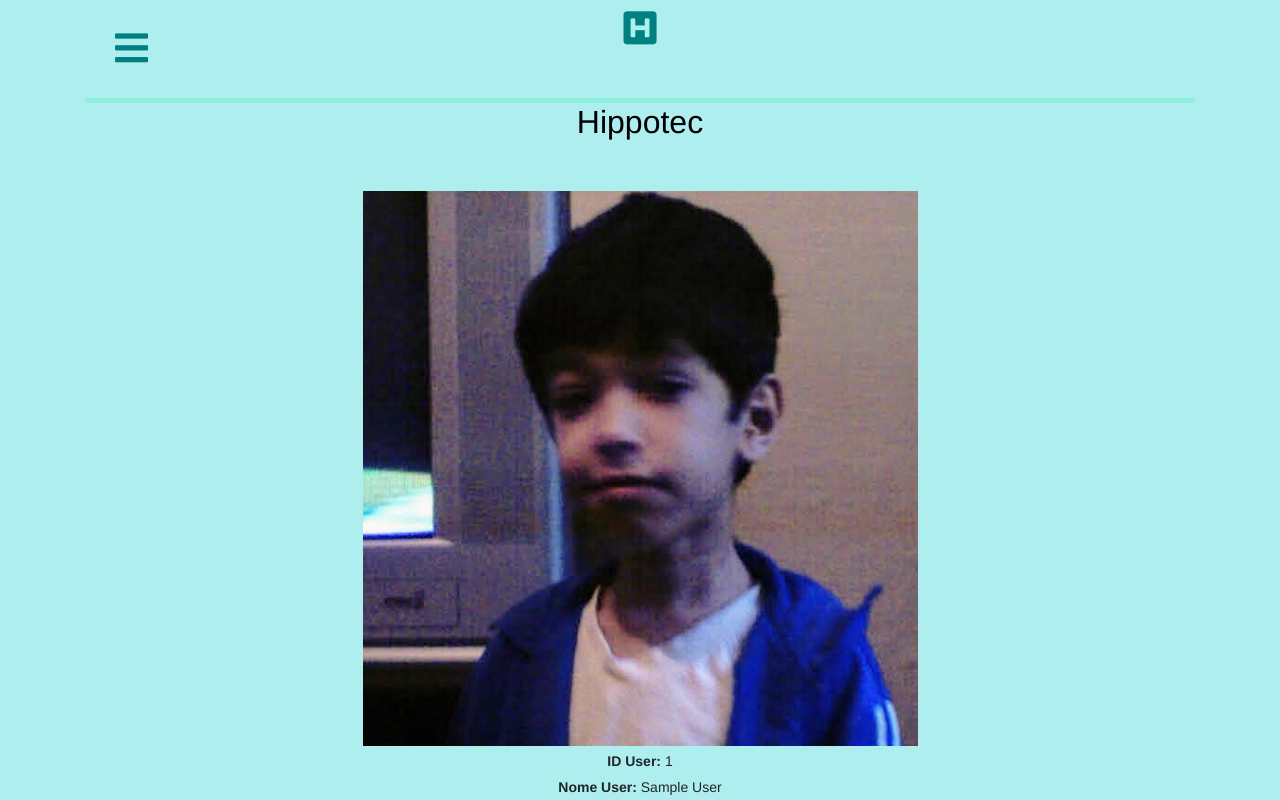
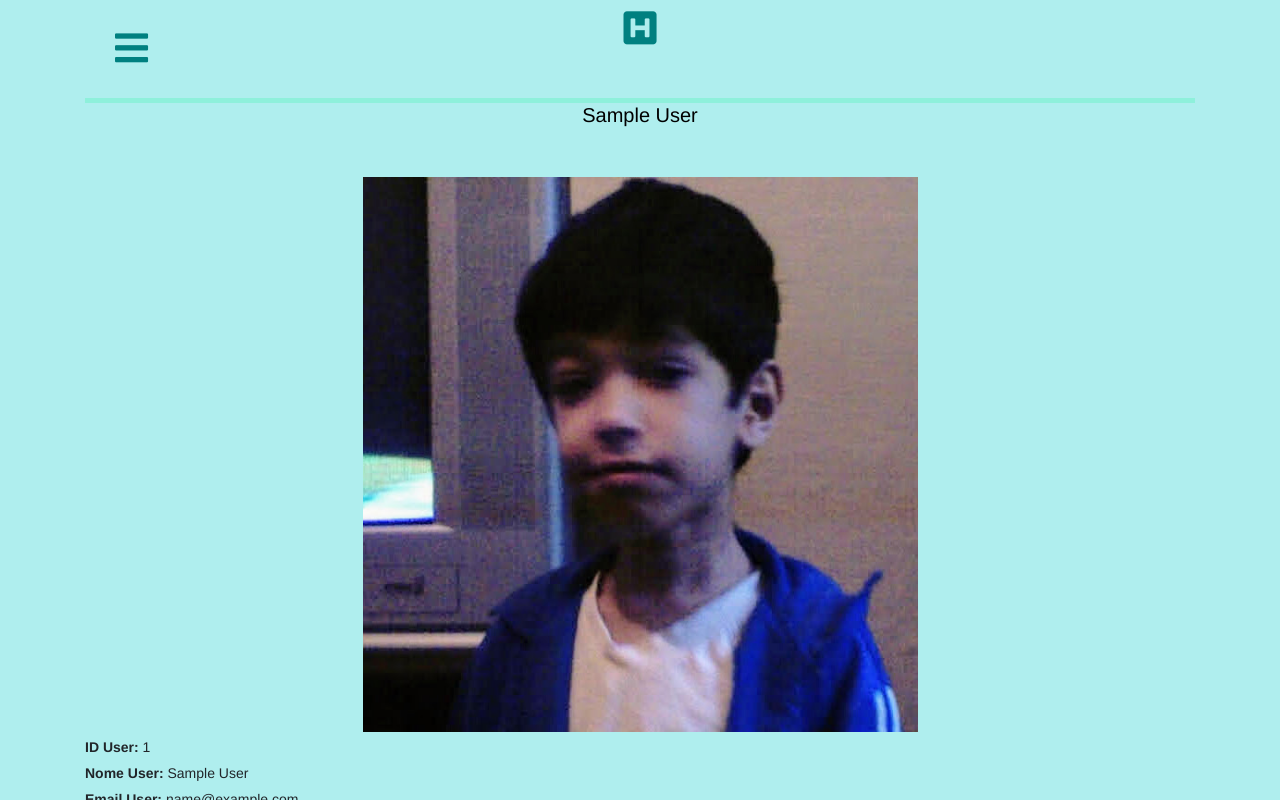
Before and after one commit to dieguesmosken/app-htp-v2.0, a PHP site: page /profile.php in a window 1280 px wide. Run offline with PHP 8.4, Linux system fonts and the light colour scheme; the visitor is signed in with stand-in values (Sample User, id 1); some libraries are stand-ins or nearby versions.

Commit message:
profile changes

```diff
--- a/View/profile.php
+++ b/View/profile.php
@@ -71,22 +71,24 @@ if(!empty($_SESSION['id'])){
                 </ul>
             </div>
             <div class="news">
-                <h2 class="h2 underline highlight" style="text-align: center;">Hippotec</h2>
+                <?php
+                echo "<h2 class='h5 underline highlight' style='text-align: center;'>".$_SESSION['nome']."</h2>";
+                ?>
                 <br>
                 <div class="news">
 
                     <div class="personal1"><?php
                     if($_SESSION['id'] == 1){
-                        echo "<br><img src='../img/User/matheus.png' width='50%' height='50%' alt='User_Avatar'>";
+                        echo "<br><img src='../img/User/matheus.png' class='img_user' width='50%' height='50%' alt='User_Avatar'>";
                     }
 
                     else if($_SESSION['id'] == 3){
-                        echo "<br><img src='../img/User/bruno.png' width='50%' height='50%' alt='User_Avatar'>";
+                        echo "<br><img src='../img/User/bruno.png' class='img_user' width='50%' height='50%' alt='User_Avatar'>";
                     }else{
-                        echo "<br><img src='../img/User/empty.png' width='50%' height='50%' alt='User_Avatar_Empty'>";
+                        echo "<br><img src='../img/User/empty.png' class='img_user' width='50%' height='50%' alt='User_Avatar_Empty'>";
                     }
 
-
+                    echo "</div>";
                 echo "<ul>";
 
 
```
